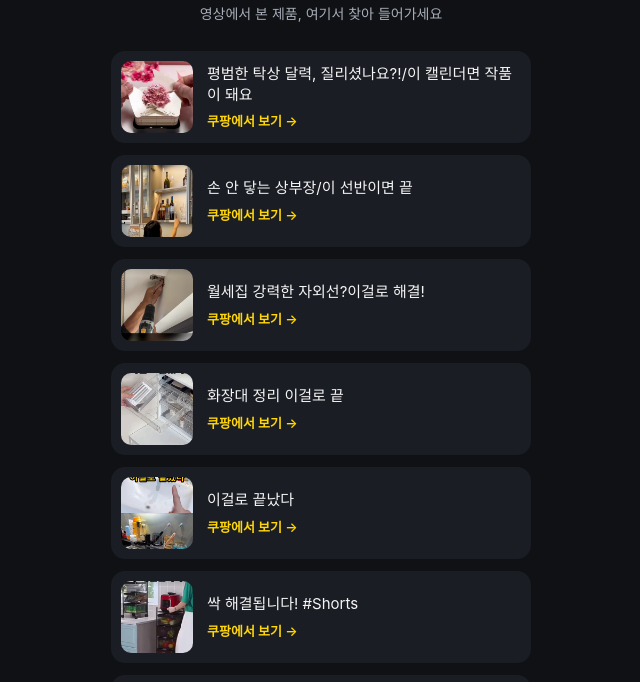
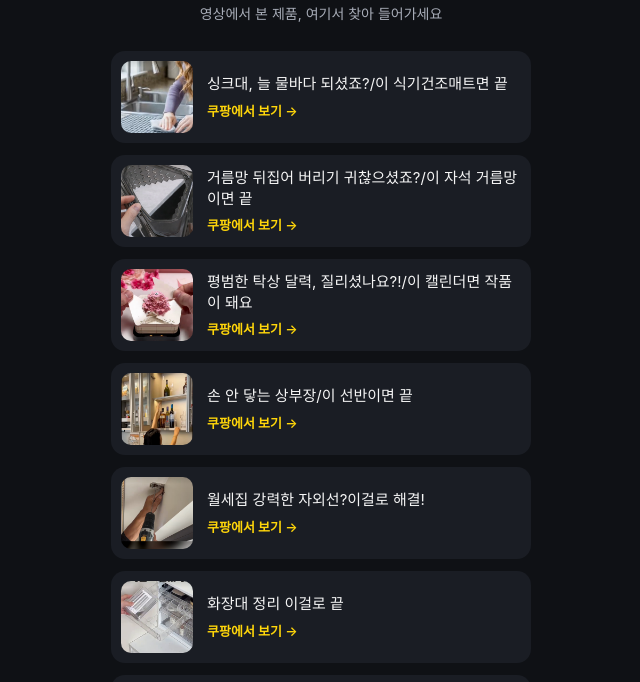
Before and after one commit to JooseokLim/getitem-links, a plain HTML site: page index.html in a window 1280 px wide. Shown: the part 67-749 px from the top of the page, without its empty margins (319-959 px from the left). Drawn offline with Linux system fonts and the light colour scheme.

Commit message:
Add 11_sink_strainer product link

```diff
--- a/index.html
+++ b/index.html
@@ -89,6 +89,20 @@
     <p>영상에서 본 제품, 여기서 찾아 들어가세요</p>
   </header>
   <div class="list">
+      <a class="card" href="https://link.coupang.com/a/hEJf2EPWk8" target="_blank" rel="noopener noreferrer sponsored">
+        <img src="assets/thumbs/13_dish_mat.png" alt="싱크대, 늘 물바다 되셨죠?/이 식기건조매트면 끝" loading="lazy">
+        <div class="card-body">
+          <p class="title">싱크대, 늘 물바다 되셨죠?/이 식기건조매트면 끝</p>
+          <span class="cta">쿠팡에서 보기 →</span>
+        </div>
+      </a>
+      <a class="card" href="https://link.coupang.com/a/hEM0PmyE0q" target="_blank" rel="noopener noreferrer sponsored">
+        <img src="assets/thumbs/11_sink_strainer.png" alt="거름망 뒤집어 버리기 귀찮으셨죠?/이 자석 거름망이면 끝" loading="lazy">
+        <div class="card-body">
+          <p class="title">거름망 뒤집어 버리기 귀찮으셨죠?/이 자석 거름망이면 끝</p>
+          <span class="cta">쿠팡에서 보기 →</span>
+        </div>
+      </a>
       <a class="card" href="https://link.coupang.com/a/hCKSHCQWPc" target="_blank" rel="noopener noreferrer sponsored">
         <img src="assets/thumbs/09_3D_Calendar.png" alt="평범한 탁상 달력, 질리셨나요?!/이 캘린더면 작품이 돼요" loading="lazy">
         <div class="card-body">
```
Also changed, not shown: assets/thumbs/11_sink_strainer.png (added), assets/thumbs/13_dish_mat.png (added).
